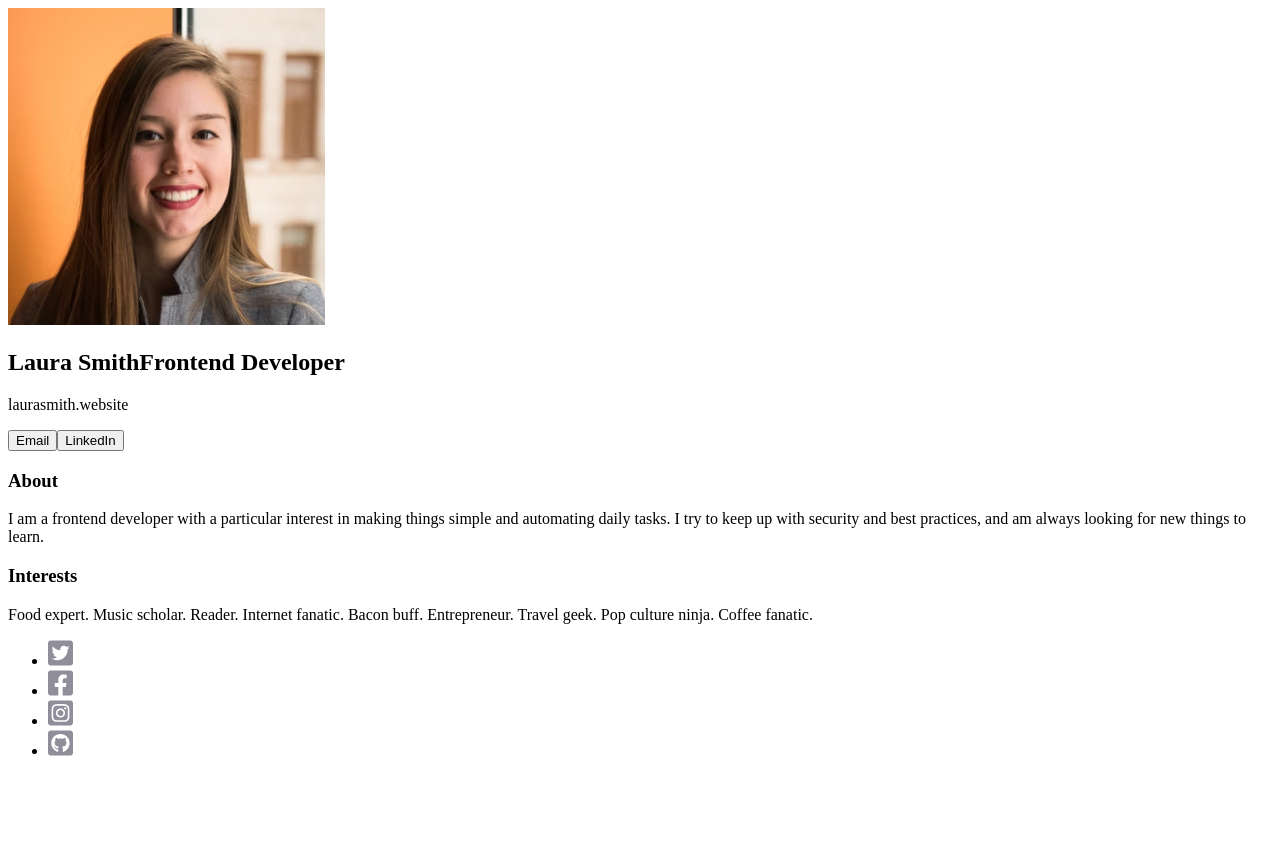
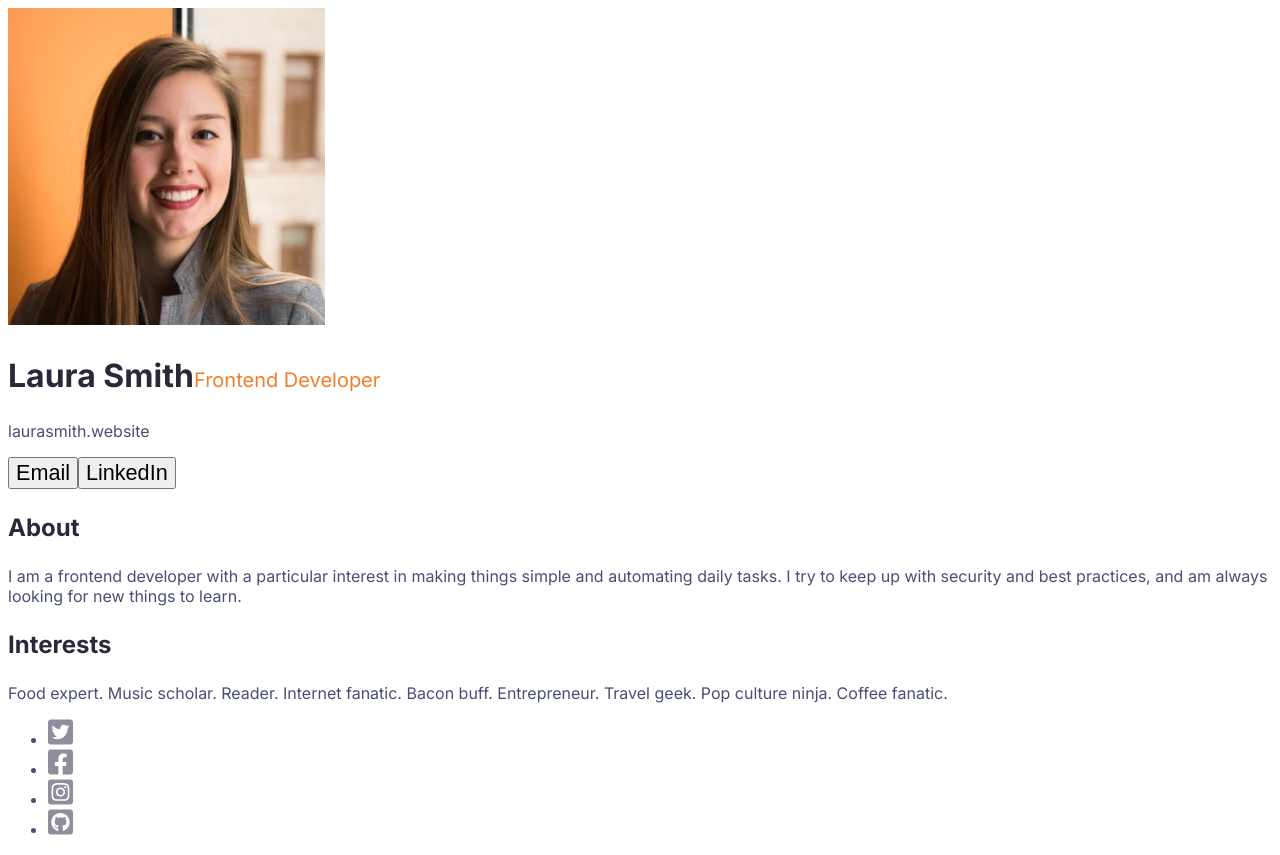
Before and after one commit to tasxatzial/digital-business-card, a React (Vite) app in the folder src/: page / in a window 1280 px wide. Before the commit the page ends 800 px from the top, so only its background shows below. Built offline with nearby package versions, Linux system fonts and the light colour scheme.

Commit message:
update font size, weight, color

```diff
--- a/src/index.html
+++ b/src/index.html
@@ -3,7 +3,10 @@
   <head>
     <meta charset="UTF-8" />
     <meta name="viewport" content="width=device-width, initial-scale=1.0" />
-    <link rel="stylesheet" href="style.css">
+    <link rel="preconnect" href="https://fonts.googleapis.com">
+    <link rel="preconnect" href="https://fonts.gstatic.com" crossorigin>
+    <link href="https://fonts.googleapis.com/css2?family=Inter:wght@400;700&display=swap" rel="stylesheet">
+    <link rel="stylesheet" href="src/style.css">
     <title>Digital Business Card</title>
   </head>
   <body>
--- a/src/src/components/Header.jsx
+++ b/src/src/components/Header.jsx
@@ -5,13 +5,13 @@ export default function Header() {
   return (
     <header>
       <img src={facePhoto} alt="face photo of Laura Smith" />
-      <h2>Laura Smith
-        <span>Frontend Developer</span>
+      <h2 className="card-title">Laura Smith
+        <span className="card-subtitle">Frontend Developer</span>
       </h2>
       <p>laurasmith.website</p>
       <div>
-        <button>Email</button>
-        <button>LinkedIn</button>
+        <button className="card-btn card-email-btn">Email</button>
+        <button className="card-btn card-linkedin-btn">LinkedIn</button>
       </div>
     </header>
   )
--- a/src/src/components/PersonalInfo.jsx
+++ b/src/src/components/PersonalInfo.jsx
@@ -4,11 +4,11 @@ export default function PersonalInfo() {
   return (
     <div>
       <section aria-labelledby="about">
-        <h3 id="about">About</h3>
+        <h3 id="about" className="card-section-title">About</h3>
         <p>I am a frontend developer with a particular interest in making things simple and automating daily tasks. I try to keep up with security and best practices, and am always looking for new things to learn.</p>
       </section>
       <section aria-labelledby="interests">
-        <h3 id="interests">Interests</h3>
+        <h3 id="interests" className="card-section-title">Interests</h3>
         <p>Food expert. Music scholar. Reader. Internet fanatic. Bacon buff. Entrepreneur. Travel geek. Pop culture ninja. Coffee fanatic.</p>
       </section>
     </div>
--- a/src/src/style.css
+++ b/src/src/style.css
@@ -0,0 +1,29 @@
+body {
+  color: #4A4E74;
+  font-family: "Inter", sans-serif;
+}
+
+.card-title {
+  font-size: 2rem;
+  font-weight: 700;
+}
+
+.card-title > .card-subtitle {
+  color: #F47D27;
+  font-size: 1.25rem;
+  font-weight: 400;
+}
+
+.card-title,
+.card-section-title {
+  color: #2B283A;
+}
+
+.card-btn {
+  font-size: 1.35rem;
+}
+
+.card-section-title {
+  font-size: 1.5rem;
+  font-weight: 700;
+}
```
